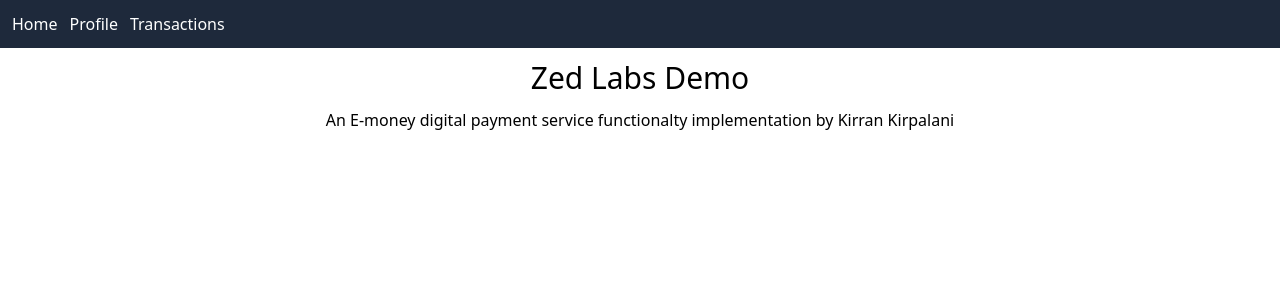
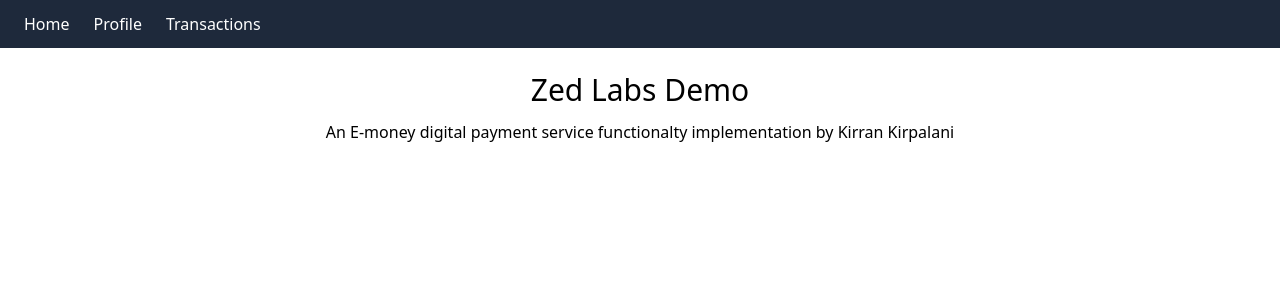
Before and after one commit to kirran01/zed2, a Next.js app: page / in a window 1280 px wide. Shown: the top 300 px of the page. Built offline with nearby package versions, Linux system fonts and the light colour scheme.

Commit message:
Style adjustments

```diff
--- a/components/nav.jsx
+++ b/components/nav.jsx
@@ -5,13 +5,13 @@ const Nav = () => {
     return (
         <nav className='bg-slate-800 text-white p-3 mb-3 flex justify-center lg:justify-start md:justify-start'>
             <ul className='flex'>
-                <li className='mr-3'>
+                <li className='mx-3 flex items-center'>
                     <Link href="/">Home</Link>
                 </li>
-                <li className='mr-3'>
+                <li className='mx-3'>
                     <Link href="/user/page">Profile</Link>
                 </li>
-                <li className='mr-3'>
+                <li className='mx-3'>
                     <Link href="/transaction/page">Transactions</Link>
                 </li>
             </ul>
--- a/pages/index.js
+++ b/pages/index.js
@@ -5,9 +5,9 @@ const inter = Inter({ subsets: ["latin"] });
 
 export default function Home() {
   return (
-    <div className="flex flex-col items-center">
+    <div className="flex flex-col items-center p-3">
       <p className="text-3xl">Zed Labs Demo</p>
-      <p className="m-3">An E-money digital payment service functionalty implementation by Kirran Kirpalani</p>
+      <p className="m-3 text-center">An E-money digital payment service functionalty implementation by Kirran Kirpalani</p>
     </div>
   );
 }
--- a/pages/user/page.js
+++ b/pages/user/page.js
@@ -10,7 +10,6 @@ export async function getServerSideProps() {
     },
   };
 }
-
 function userPage({ data }) {
   let users = data.app_user;
   const filteredUsers = users.filter((user) => user.username === "@kirran");
```
